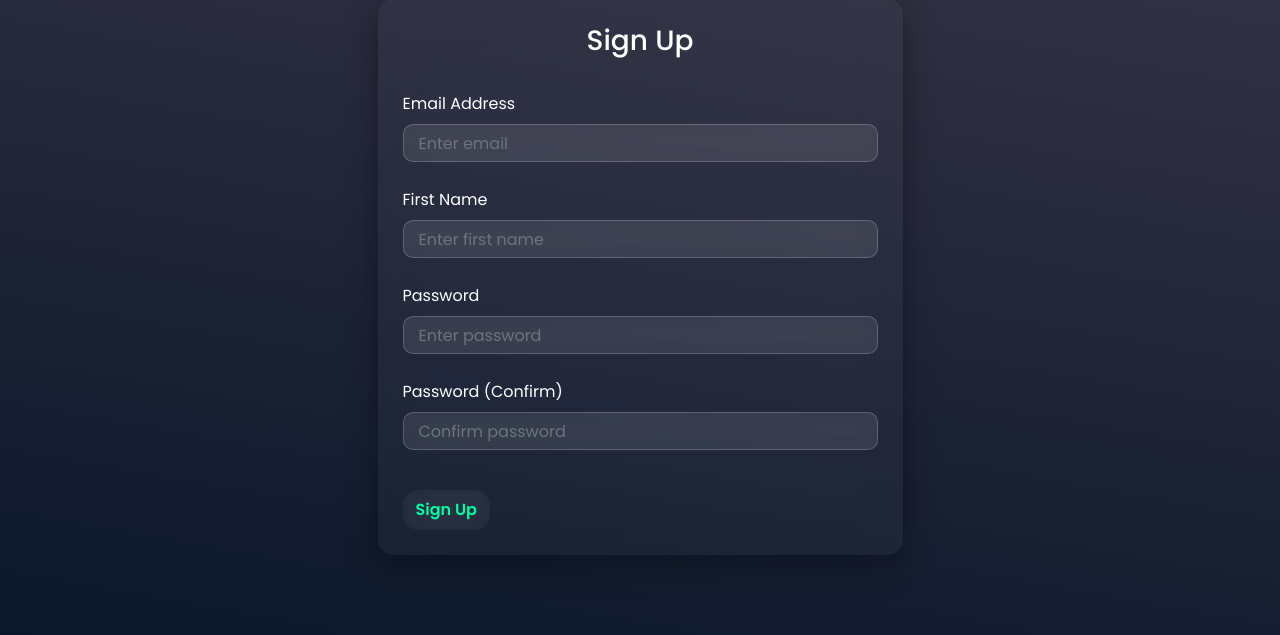
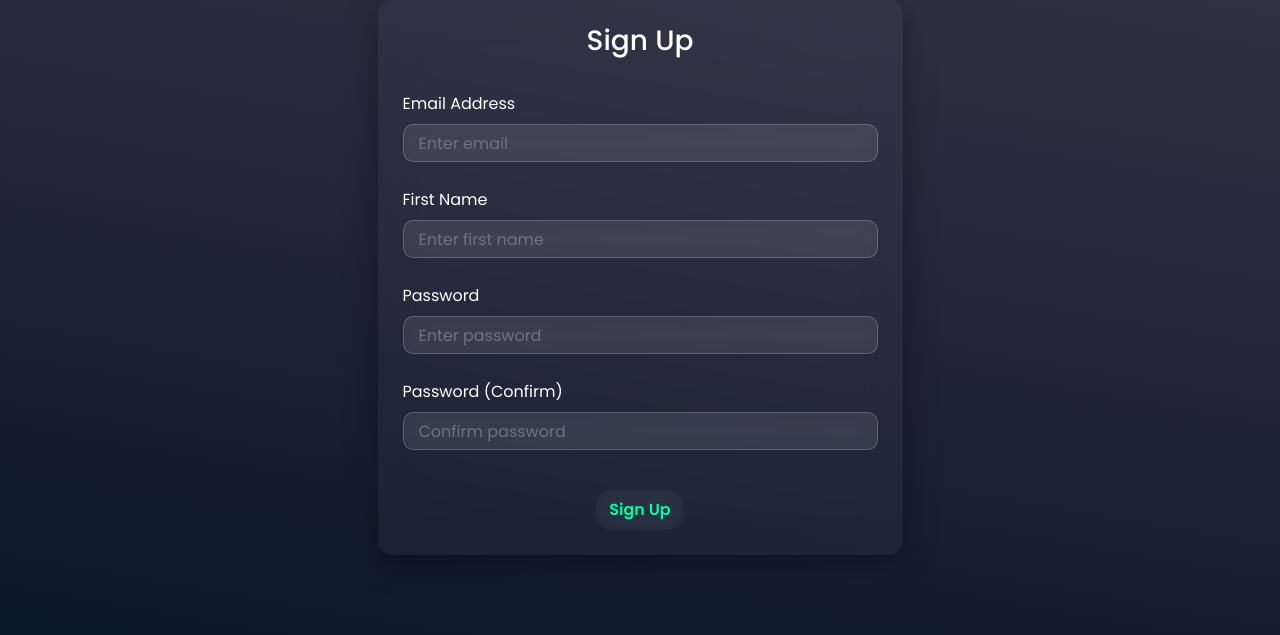
Before and after one commit to ElvinLit/AlgoNavigators, a Flask app: page /sign-up in a window 1280 px wide. Shown: the part 165-800 px from the top of the page. Run offline with Flask 3, Linux system fonts and the light colour scheme; parts of the project's set-up code (start-up, migrations or seed data) failed here and were passed over; some libraries are stand-ins or nearby versions.

Commit message:
signin page changes

```diff
--- a/website/templates/sign_up.html
+++ b/website/templates/sign_up.html
@@ -36,8 +36,10 @@
                     </div>
                     <br />
 
-                    <!-- Submit Button -->
-                    <button type="submit" class="btn-global-outline">Sign Up</button>
+                    <!-- Submit Button (centered) -->
+                    <div class="d-flex justify-content-center">
+                        <button type="submit" class="btn-global-outline">Sign Up</button>
+                    </div>
                 </form>
             </div>
         </div>
```
